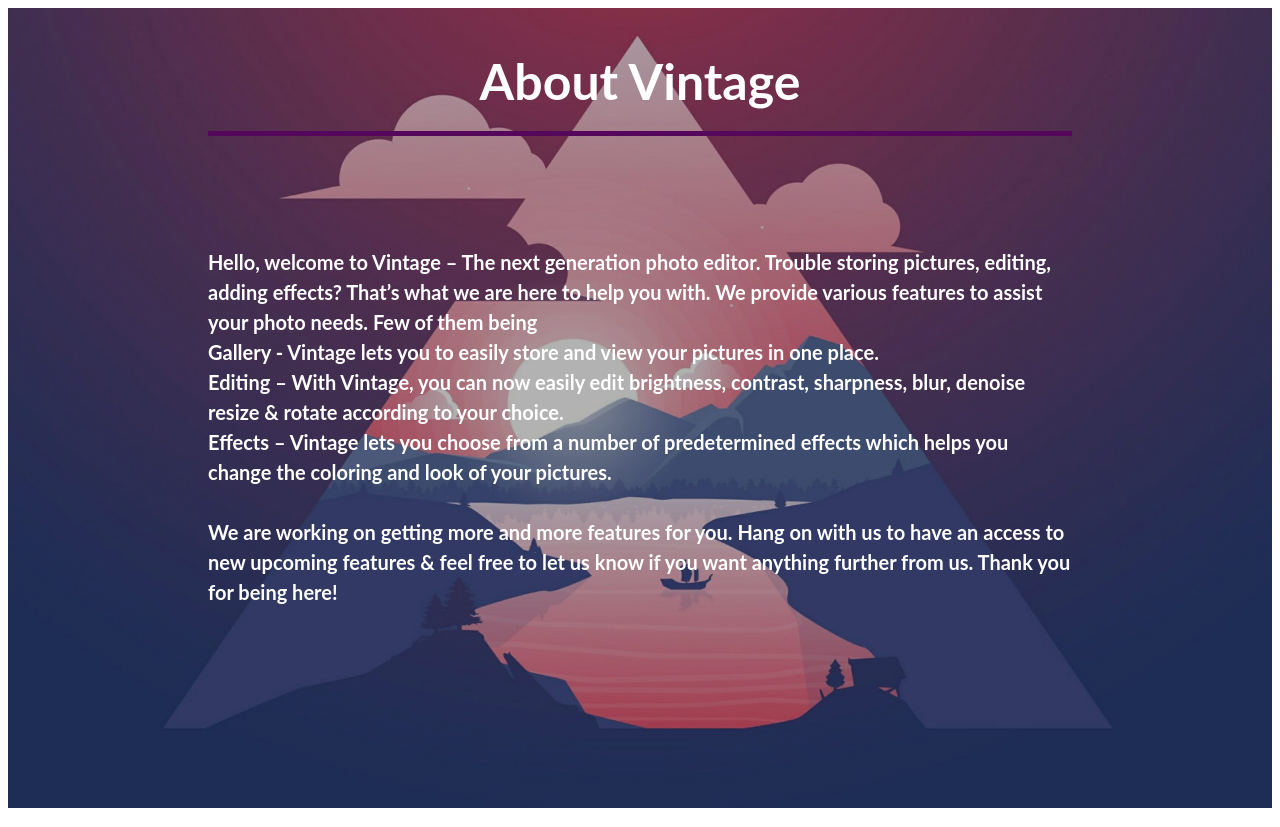
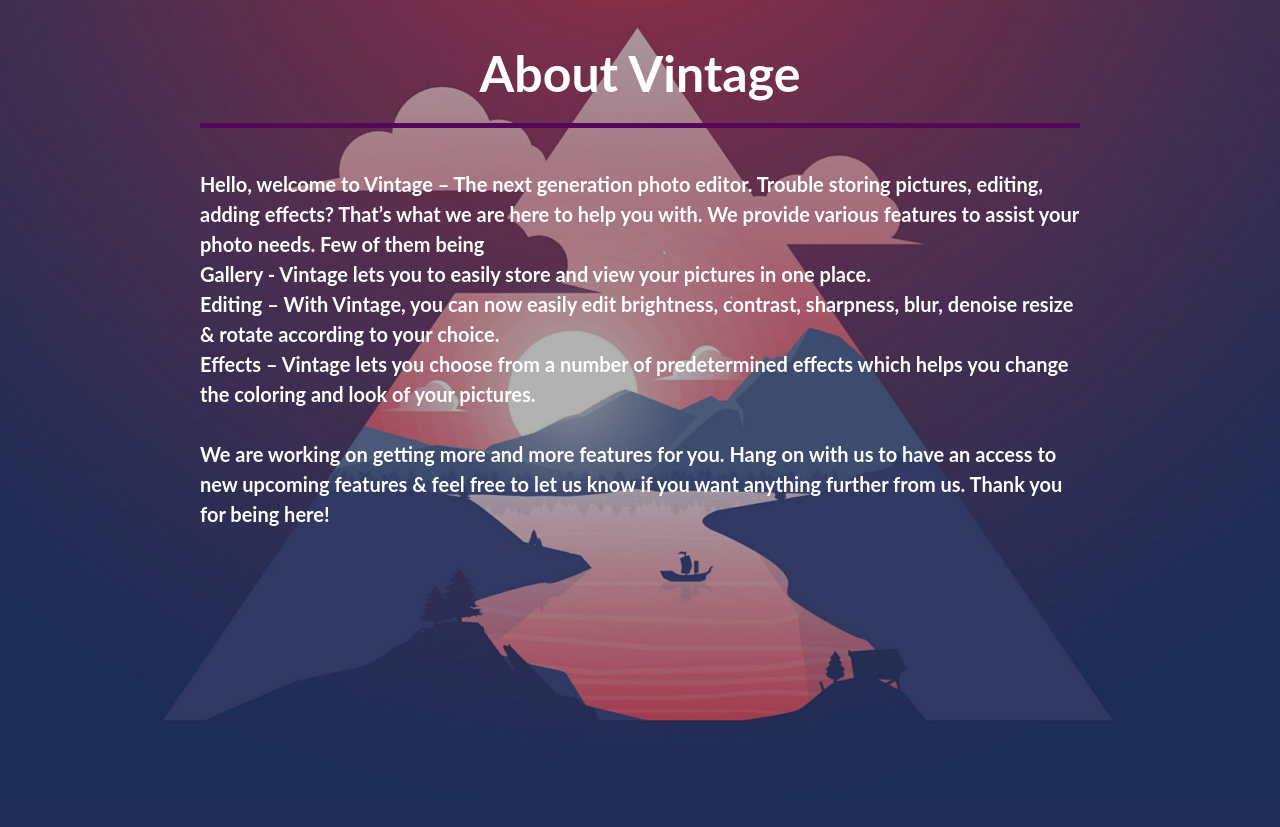
Before and after one commit to SuShAnTBiShT407/team-repo, a Python web app: template templates/about.html in a window 1280 px wide. After the commit the page ends 721 px from the top, so only its background shows below. Run offline with Jinja, Linux system fonts and the light colour scheme; the template is opened without the code that fills it, so the values that code supplies are empty.

Commit message:
about page

```diff
--- a/static/css/about.css
+++ b/static/css/about.css
@@ -1,4 +1,7 @@
-.features{
+
+body{
+    margin: 0px;
+}.features{
     background-image:linear-gradient(rgba(0, 0, 0, 0.3),rgba(0, 0, 0, 0.3)),url(../images/hom.jpg);
         background-size: cover;
         background-position: center;
@@ -16,9 +19,10 @@
     .first p{
         color : #fff;
         line-height: 30px;
+        margin-bottom: 0px;
     }
     .box{
-        padding: 50px 200px 200px 200px;
+        padding: 0px 200px 200px 200px;
     }
     .features .head h1{
         text-align: center;
```
